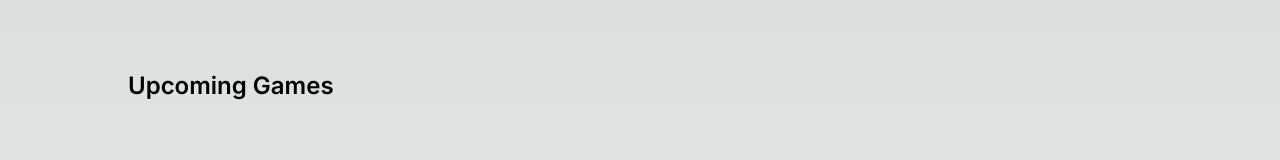
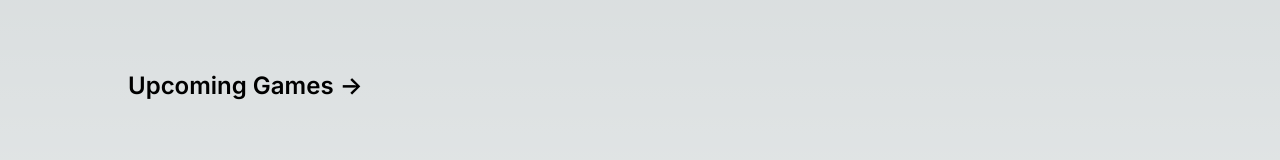
Before and after one commit to JadenBalogh/badminton-court-scheduler, a Next.js app: page / in a window 1280 px wide. Shown: the part 138-298 px from the top of the page. Built offline with nearby package versions, Linux system fonts and the light colour scheme.

Commit message:
Update queue display length and style

```diff
--- a/app/page.tsx
+++ b/app/page.tsx
@@ -8,6 +8,7 @@ import { Scheduler } from './scheduler';
 import React, { useState, useEffect, ChangeEvent, useRef } from 'react';
 
 const COURT_COUNT = 3;
+const QUEUE_LENGTH = 6;
 const MAX_TEAM_SKILL_VARIANCE = 0;
 const MAX_INDIVIDUAL_SKILL_VARIANCE = 2;
 
@@ -305,7 +306,7 @@ export default function Home() {
 
   function generateCourtQueue() {
     let players = activePlayers.filter(p => p.isEnabled);
-    courtQueue = Scheduler.generateQueue(players, activeCourts, 40, sessionSettings);
+    courtQueue = Scheduler.generateQueue(players, activeCourts, QUEUE_LENGTH, sessionSettings);
   }
 
   function getNextCourt() {
@@ -421,7 +422,7 @@ export default function Home() {
 
       <div className="flex flex-col w-4/5 my-8">
         <h2 className={`mb-3 text-2xl font-semibold`}>
-          Upcoming Games
+          Upcoming Games {"->"}
         </h2>
 
         <div className="flex py-4 gap-x-4 w-full overflow-x-auto">
```
